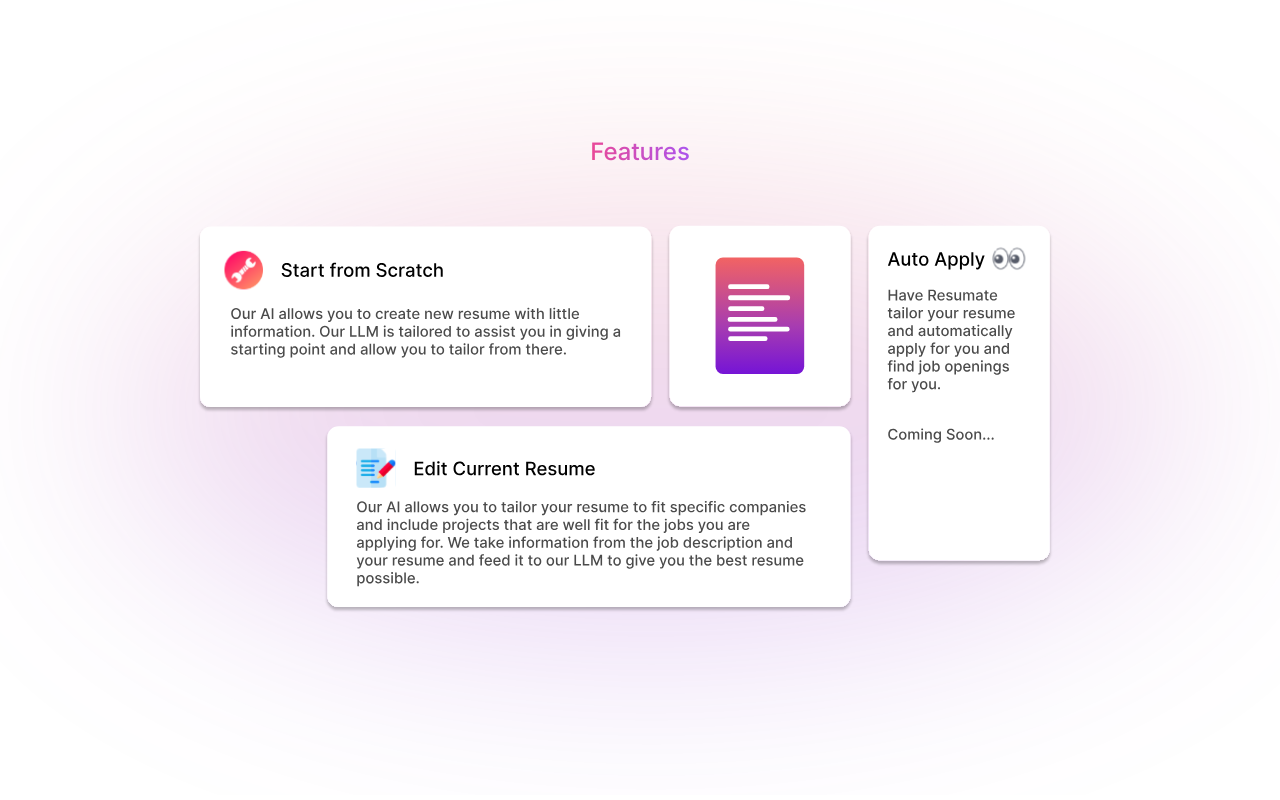
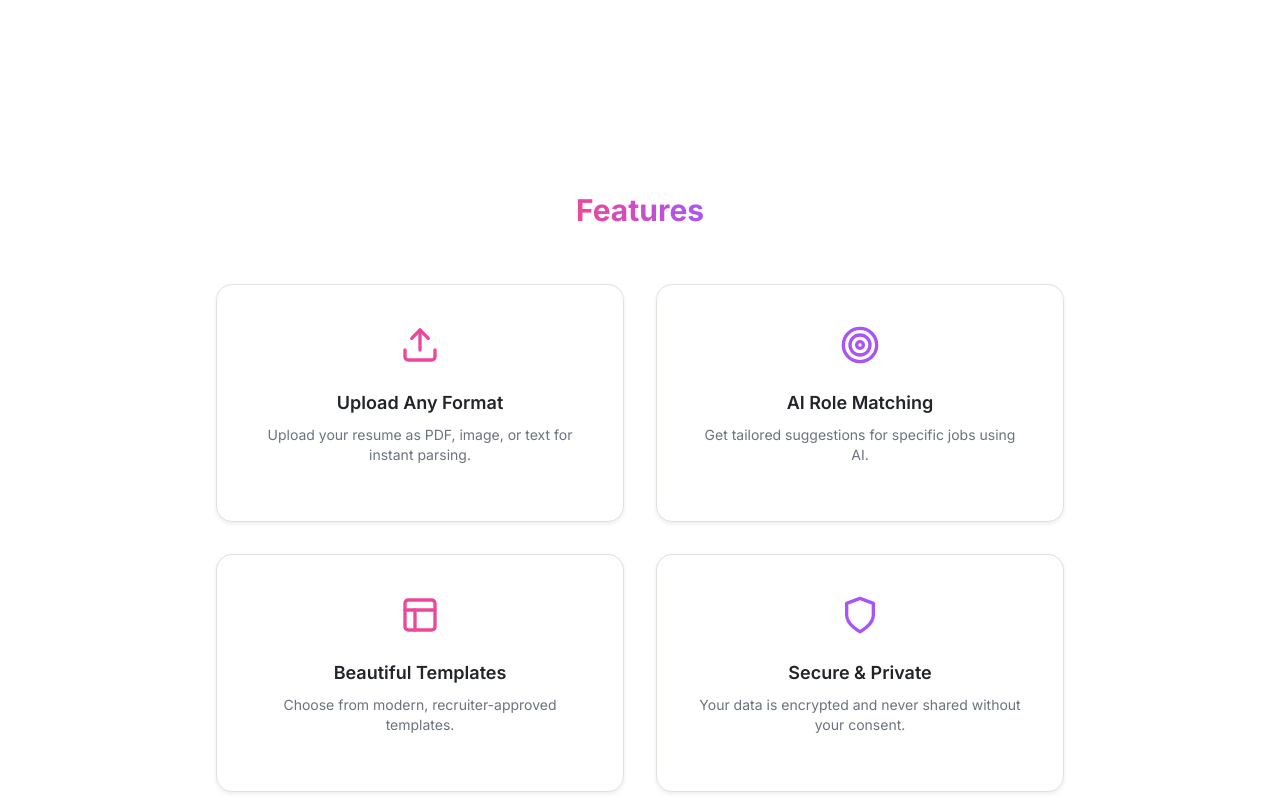
Before and after one commit to baasilali/Resumate, a Next.js app: page / in a window 1280 px wide. Shown: the part 760-1560 px from the top of the page. Built offline with nearby package versions, Linux system fonts and the light colour scheme.

Commit message:
feat: gradient text for Features section heading (modern SaaS style) and updated features section

```diff
--- a/src/app/page.tsx
+++ b/src/app/page.tsx
@@ -6,6 +6,7 @@ import Link from 'next/link';
 import { Typewriter } from 'react-simple-typewriter';
 import { PricingSection } from '@/components/pricing/pricing-section';
 import ContactSection from '@/components/contact/contact-section';
+import { FiUpload, FiTarget, FiLayout, FiShield } from 'react-icons/fi';
 
 export default function Home() {
   return (
@@ -45,7 +46,7 @@ export default function Home() {
                   />
                 </div>
                 <Link href="/signup" legacyBehavior>
-                  <a className="ml-4 px-4 py-2 text-white bg-gradient-to-r from-pink-500 to-purple-500 rounded-md hover:from-pink-600 hover:to-purple-600 focus:outline-none whitespace-nowrap no-underline">
+                  <a className="ml-4 px-6 py-3 rounded-full bg-gradient-to-r from-pink-500 to-purple-500 text-white font-semibold shadow-md hover:shadow-lg hover:scale-105 transition-all duration-200 focus:outline-none whitespace-nowrap no-underline">
                     Get Started
                   </a>
                 </Link>
@@ -56,12 +57,37 @@ export default function Home() {
             <Image src="/HomePageGraphic.svg" alt="SVG illustration" width={500} height={400} />
           </div>
         </div>
-        <div id="features" className="w-full text-center mt-0">
-          <div className="flex flex-col items-center mt-10">
-            <h2 className="text-2xl font-medium text-transparent bg-clip-text bg-gradient-to-r from-pink-500 to-purple-500 mb-0">
-              Features
+        <div id="features" className="w-full py-24 bg-white">
+          <div className="max-w-4xl mx-auto px-4">
+            <h2 className="text-3xl font-bold text-center mb-14">
+              <span className="text-transparent bg-clip-text bg-gradient-to-r from-pink-500 to-purple-500">Features</span>
             </h2>
-            <Image src="/Features.svg" alt="Features illustration" width={1800} height={1300} className="mt-[-200px]" />
+            <div className="grid grid-cols-1 sm:grid-cols-2 gap-8">
+              {/* Feature 1 */}
+              <div className="group bg-white rounded-2xl border border-gray-100 shadow-sm p-10 flex flex-col items-center transition-all hover:shadow-pink-100 hover:border-pink-400">
+                <FiUpload size={40} className="mb-6 text-pink-500 transition-colors group-hover:text-pink-600" />
+                <h3 className="font-semibold text-lg mb-2 text-center">Upload Any Format</h3>
+                <p className="text-gray-500 text-sm text-center">Upload your resume as PDF, image, or text for instant parsing.</p>
+              </div>
+              {/* Feature 2 */}
+              <div className="group bg-white rounded-2xl border border-gray-100 shadow-sm p-10 flex flex-col items-center transition-all hover:shadow-purple-100 hover:border-purple-400">
+                <FiTarget size={40} className="mb-6 text-purple-500 transition-colors group-hover:text-purple-600" />
+                <h3 className="font-semibold text-lg mb-2 text-center">AI Role Matching</h3>
+                <p className="text-gray-500 text-sm text-center">Get tailored suggestions for specific jobs using AI.</p>
+              </div>
+              {/* Feature 3 */}
+              <div className="group bg-white rounded-2xl border border-gray-100 shadow-sm p-10 flex flex-col items-center transition-all hover:shadow-pink-100 hover:border-pink-400">
+                <FiLayout size={40} className="mb-6 text-pink-500 transition-colors group-hover:text-pink-600" />
+                <h3 className="font-semibold text-lg mb-2 text-center">Beautiful Templates</h3>
+                <p className="text-gray-500 text-sm text-center">Choose from modern, recruiter-approved templates.</p>
+              </div>
+              {/* Feature 4 */}
+              <div className="group bg-white rounded-2xl border border-gray-100 shadow-sm p-10 flex flex-col items-center transition-all hover:shadow-purple-100 hover:border-purple-400">
+                <FiShield size={40} className="mb-6 text-purple-500 transition-colors group-hover:text-purple-600" />
+                <h3 className="font-semibold text-lg mb-2 text-center">Secure & Private</h3>
+                <p className="text-gray-500 text-sm text-center">Your data is encrypted and never shared without your consent.</p>
+              </div>
+            </div>
           </div>
         </div>
         <div id="pricing" className="w-full">
```
